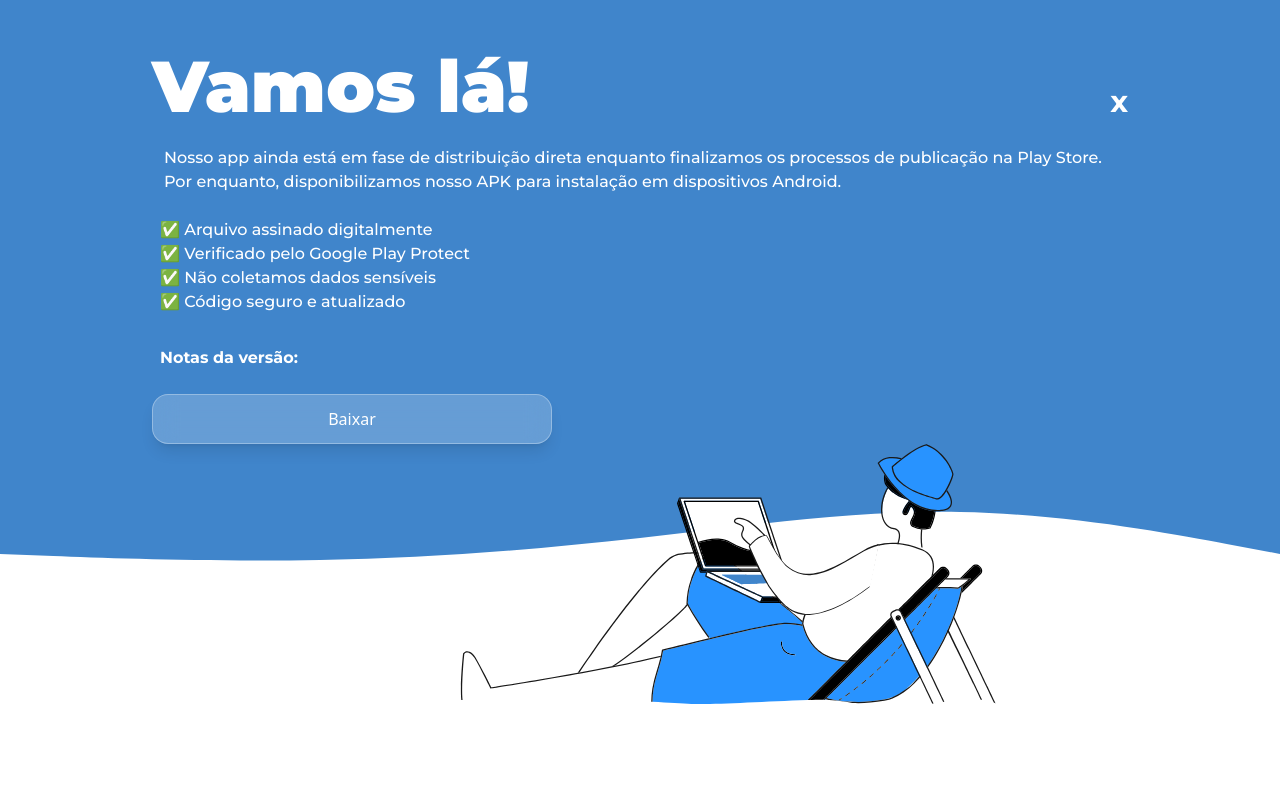
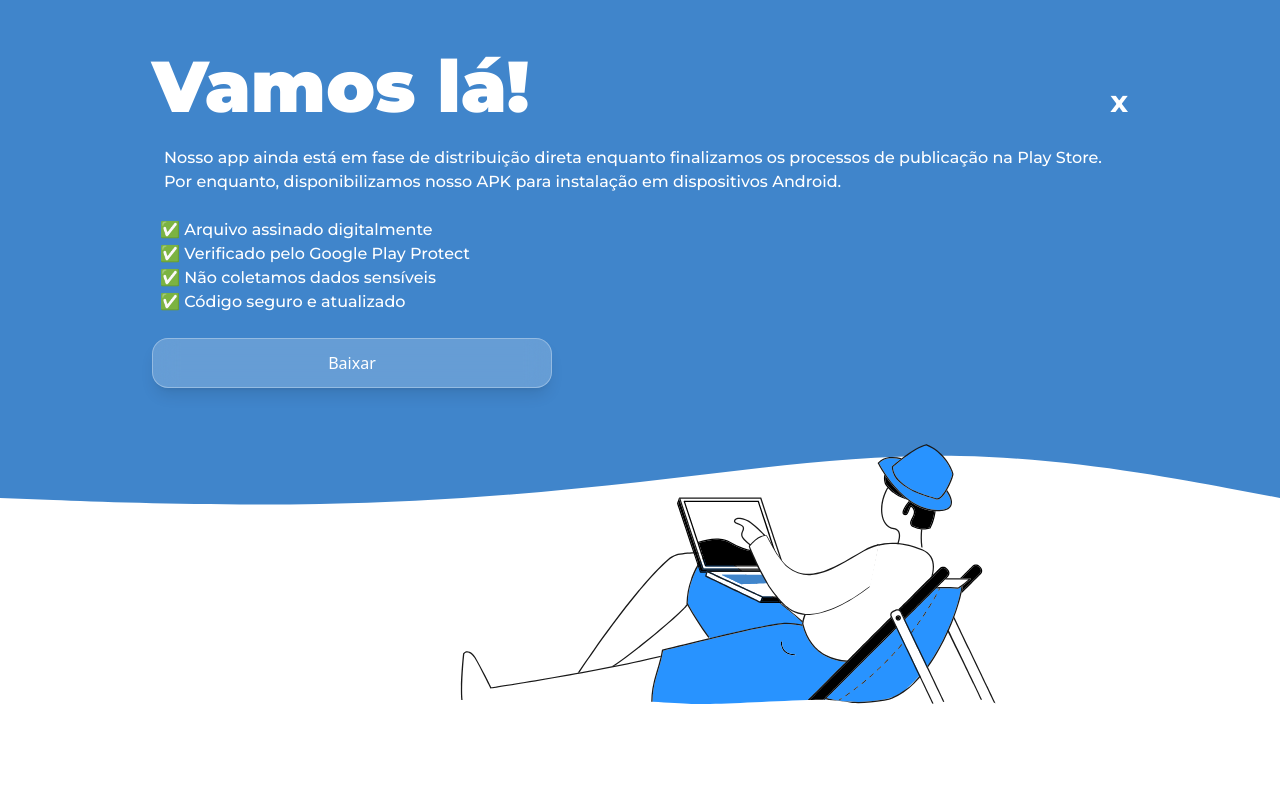
Before and after one commit to 0tarso/Bom-Mar-SC-LP, a React (Vite) app: page /download in a window 1280 px wide. Shown: the top 800 px of the page. Built offline with nearby package versions, Linux system fonts and the light colour scheme; no server answers.

Commit message:
fix: ts check

```diff
--- a/src/components/ButtonGlass/index.tsx
+++ b/src/components/ButtonGlass/index.tsx
@@ -4,7 +4,7 @@ export function ButtonGlass({
   children,
   onClickFunc }: {
     children: ReactNode,
-    onClickFunc?: () => void
+    onClickFunc: () => void
   }) {
   return (
     <button
--- a/src/components/Map/index.tsx
+++ b/src/components/Map/index.tsx
@@ -6,7 +6,7 @@ import { ButtonGlass } from '../ButtonGlass'
 import StepsCard from '../StepsCard'
 
 import { motion } from 'framer-motion'
-import { useNavigate, useNavigation, useRoutes } from 'react-router-dom'
+import { useNavigate } from 'react-router-dom'
 
 export default function Map() {
   const navigate = useNavigate()
--- a/src/screens/Download/index.tsx
+++ b/src/screens/Download/index.tsx
@@ -1,11 +1,11 @@
 import Lottie from 'lottie-react'
-import React, { useEffect, useState } from 'react'
+import { useEffect, useState } from 'react'
 import ReactMarkdown from 'react-markdown'
 import { motion } from 'framer-motion'
 import animation from '../../assets/animations/empty_favorites_animation.json'
 import WaveSection from '../../components/WaveSection'
 import { ButtonGlass } from '../../components/ButtonGlass'
-import { useNavigate, useNavigation } from 'react-router-dom'
+import { useNavigate } from 'react-router-dom'
 import Footer from '../../components/Footer'
 import { getVersionGitHub } from '../../api/getVersion'
 
@@ -13,7 +13,12 @@ const downloadLink = 'https://github.com/0tarso/Bom-Mar-SC-APP/releases/download
 
 export default function DownloadScreen() {
   const navigate = useNavigate()
-  const [versionResume, setVersionResume] = useState(null)
+  const [versionResume, setVersionResume] = useState<{
+    versao: string;
+    notes: string;
+    downloadUrl?: string;
+    published_at?: string;
+  } | null>(null)
 
   const handleNavigate = () => {
     navigate('/')
@@ -98,6 +103,8 @@ export default function DownloadScreen() {
               transition={{ duration: 0.5, delay: 0.7 }}
               className='pl-2 text-left font-montserrat-medium text-white'
             >✅ Código seguro e atualizado</motion.p>
+            {versionResume !== null && (
+              <>
                 <motion.p initial={{ opacity: 0, y: 40 }}
                   animate={{ opacity: 1, y: 0 }}
                   transition={{ duration: 0.5, delay: 0.8 }}
@@ -112,6 +119,8 @@ export default function DownloadScreen() {
                     {versionResume?.notes}
                   </ReactMarkdown>
                 </motion.div>
+              </>
+            )}
 
 
             <motion.div
```
Lines whose indentation alone changed are shown as unchanged.
